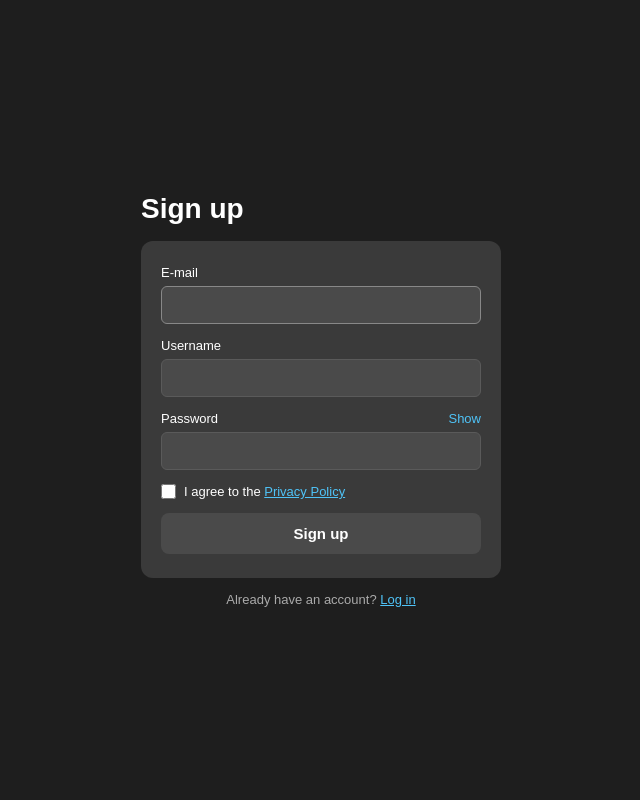
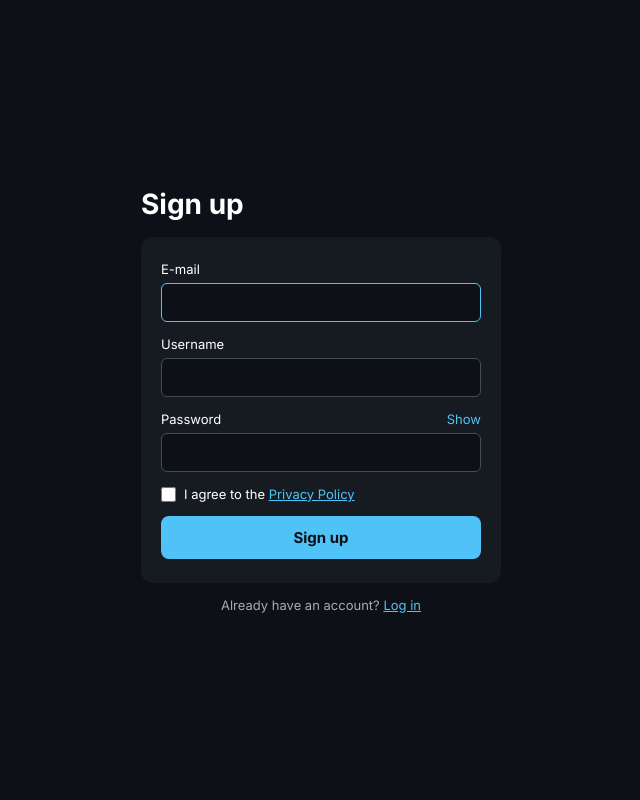
Before and after one commit to Zeyrian/fourpointo, a Flask app: page /register in a window 1280 px wide. Shown: the whole page, without its empty margins (319-959 px from the left). Run offline with Flask 3, Linux system fonts and the light colour scheme.

Commit message:
UI Overhaul

```diff
--- a/templates/demo.html
+++ b/templates/demo.html
@@ -5,6 +5,7 @@
     <meta name="viewport" content="width=device-width, initial-scale=1.0">
     <title>fourpointo — Demo</title>
     <link rel="icon" type="image/png" href="{{ url_for('static', filename='4point0-removebg-preview.png') }}">
+    <link href="https://fonts.googleapis.com/css2?family=Inter:wght@400;500;600;700&display=swap" rel="stylesheet">
     <link rel="stylesheet" href="{{ url_for('static', filename='style.css') }}">
 </head>
 <body>
@@ -35,7 +36,7 @@
                     <h2>E-Commerce Product Listing Page</h2>
                     <p style="margin-top: 12px;"><strong>Due Date: 13 June 2026</strong></p>
                     <p style="color: #aaa;">Weightage: 20%</p>
-                    <hr style="border-color: #444; margin: 12px 0;">
+                    <hr style="border-color: #30363d; margin: 12px 0;">
                     <p style="color: #aaa;">Progress: <span id="progress-pct">17</span>%</p>
                     <p style="color: #aaa;">Tasks Completed: <span id="completed-count">1</span> / 6</p>
                 </div>
@@ -121,7 +122,7 @@
         <div class="task-modal-content" onclick="event.stopPropagation()" style="width: 700px; max-height: 80vh; overflow-y: auto; padding: 32px;">
             <h3 id="rubric-modal-criteria"></h3>
             <p id="rubric-modal-in-context" style="color: #aaa; font-size: 0.85rem; margin-top: 6px;"></p>
-            <hr style="border-color: #444; margin: 12px 0;">
+            <hr style="border-color: #30363d; margin: 12px 0;">
             <div id="rubric-modal-levels" style="margin-top: 16px;"></div>
         </div>
     </div>
--- a/templates/register.html
+++ b/templates/register.html
@@ -7,9 +7,9 @@
   <style>
     *, *::before, *::after { box-sizing: border-box; margin: 0; padding: 0; }
     body {
-      background: #1e1e1e;
+      background: #0d1117;
       color: #fff;
-      font-family: Arial, sans-serif;
+      font-family: 'Inter', Arial, sans-serif;
       min-height: 100vh;
       display: flex;
       flex-direction: column;
@@ -25,7 +25,7 @@
       max-width: 360px;
     }
     .card {
-      background: #3a3a3a;
+      background: #161b22;
       border-radius: 12px;
       padding: 24px 20px;
       width: 100%;
@@ -53,7 +53,7 @@
       border: none;
       color: #4fc3f7;
       font-size: 13px;
-      font-family: Arial, sans-serif;
+      font-family: 'Inter', Arial, sans-serif;
       cursor: pointer;
       padding: 0;
     }
@@ -61,19 +61,19 @@
     input[type="password"],
     input[type="email"] {
       width: 100%;
-      background: #4a4a4a;
-      border: 1px solid #5a5a5a;
+      background: #0d1117;
+      border: 1px solid #444c56;
       border-radius: 6px;
       padding: 10px 12px;
       font-size: 14px;
-      font-family: Arial, sans-serif;
+      font-family: 'Inter', Arial, sans-serif;
       color: #fff;
       outline: none;
     }
     input[type="text"]:focus,
     input[type="password"]:focus,
     input[type="email"]:focus {
-      border-color: #888;
+      border-color: #4fc3f7;
     }
     .checkbox-row {
       display: flex;
@@ -88,18 +88,18 @@
       cursor: pointer;
     }
     .btn {
-      background: #4a4a4a;
-      color: #fff;
+      background: #4fc3f7;
+      color: #0d1117;
       border: none;
       border-radius: 8px;
       padding: 12px;
       font-size: 15px;
       font-weight: 700;
-      font-family: Arial, sans-serif;
+      font-family: 'Inter', Arial, sans-serif;
       cursor: pointer;
       transition: background 0.15s;
     }
-    .btn:hover { background: #5a5a5a; }
+    .btn:hover { background: #81d4fa; }
     .error-msg {
       background: #3a1a1a;
       border: 1px solid #7a3a3a;
@@ -112,6 +112,7 @@
     a { color: #4fc3f7; text-decoration: underline; }
     a:hover { color: #81d4fa; }
   </style>
+  <link href="https://fonts.googleapis.com/css2?family=Inter:wght@400;500;600;700&display=swap" rel="stylesheet">
 </head>
 <body>
 
```
Also changed, not shown: templates/login.html (+13 -12 lines), templates/privacy.html (+4 -3 lines).
